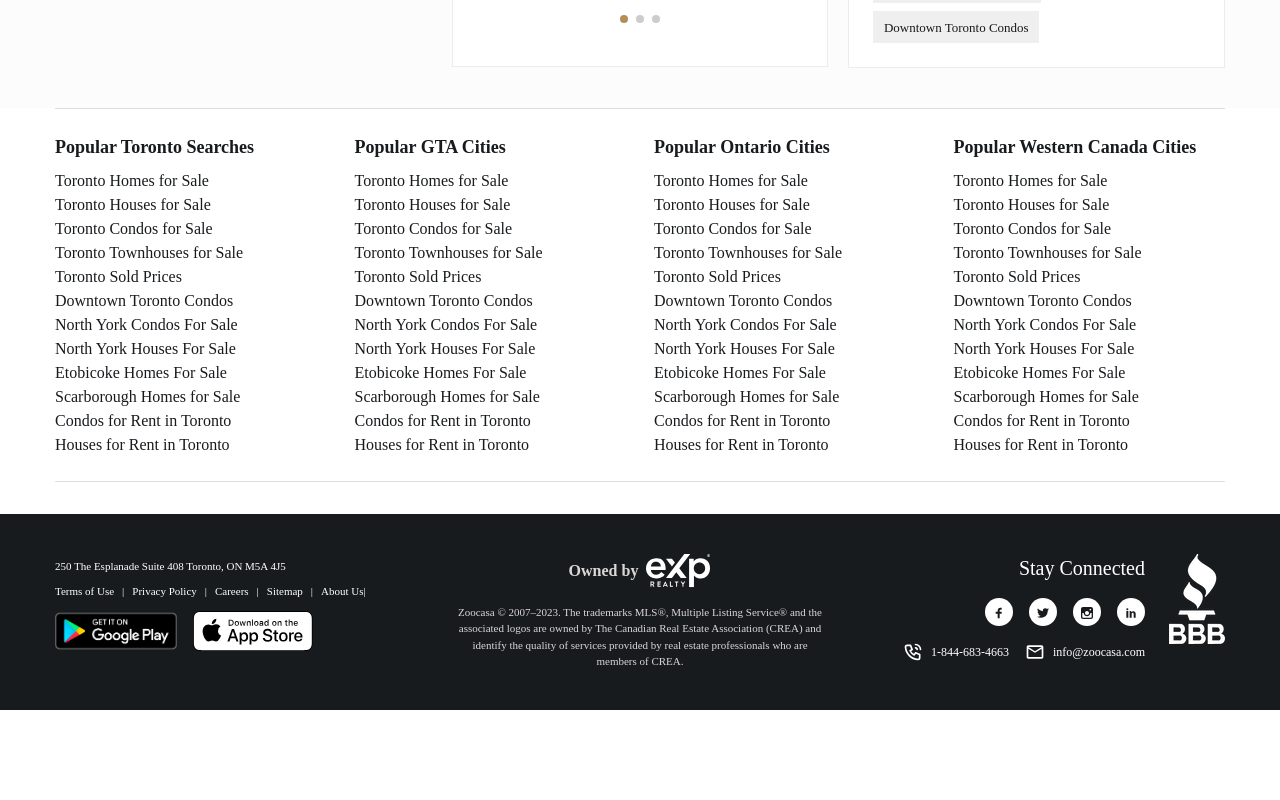
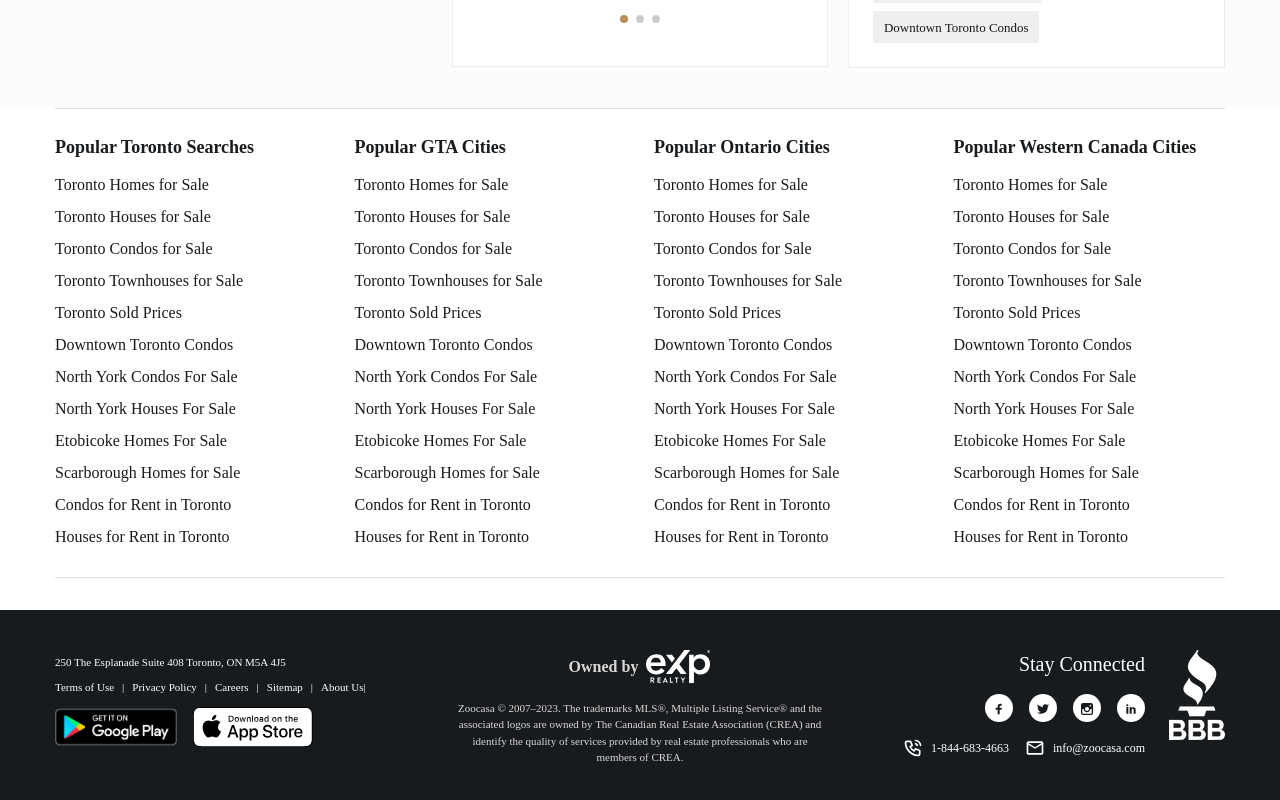
Before and after one commit to humayunahmed82/zoocasa-clone, a React (Vite) app: page / in a window 1280 px wide. Shown: the part 1431-2231 px from the top of the page. Before the commit the page ends 2141 px from the top, so only its background shows below. Built offline with nearby package versions, Linux system fonts and the light colour scheme; a web font is replaced by a local one.

Commit message:
Update PopularLink.jsx

```diff
--- a/src/Components/PopularLink/PopularLink.jsx
+++ b/src/Components/PopularLink/PopularLink.jsx
@@ -27,7 +27,7 @@
                                     {item.links.map((link, index) => (
                                         <li key={link.id}>
                                             <a
-                                                className="leading-8 text-sm xl:text-base font-normal text-body block hover:underline transition_custom"
+                                                className="!leading-8 text-sm xl:text-base font-normal text-body block hover:underline transition_custom"
                                                 href={link.url}
                                             >
                                                 {link.name}
@@ -72,7 +72,7 @@
                                     {item.links.map((link, index) => (
                                         <li key={link.id}>
                                             <a
-                                                className="leading-8 text-sm xl:text-base font-normal text-body block hover:underline transition_custom"
+                                                className="!leading-8 text-sm xl:text-base font-normal text-body block hover:underline transition_custom"
                                                 href={link.url}
                                             >
                                                 {link.name}
```
